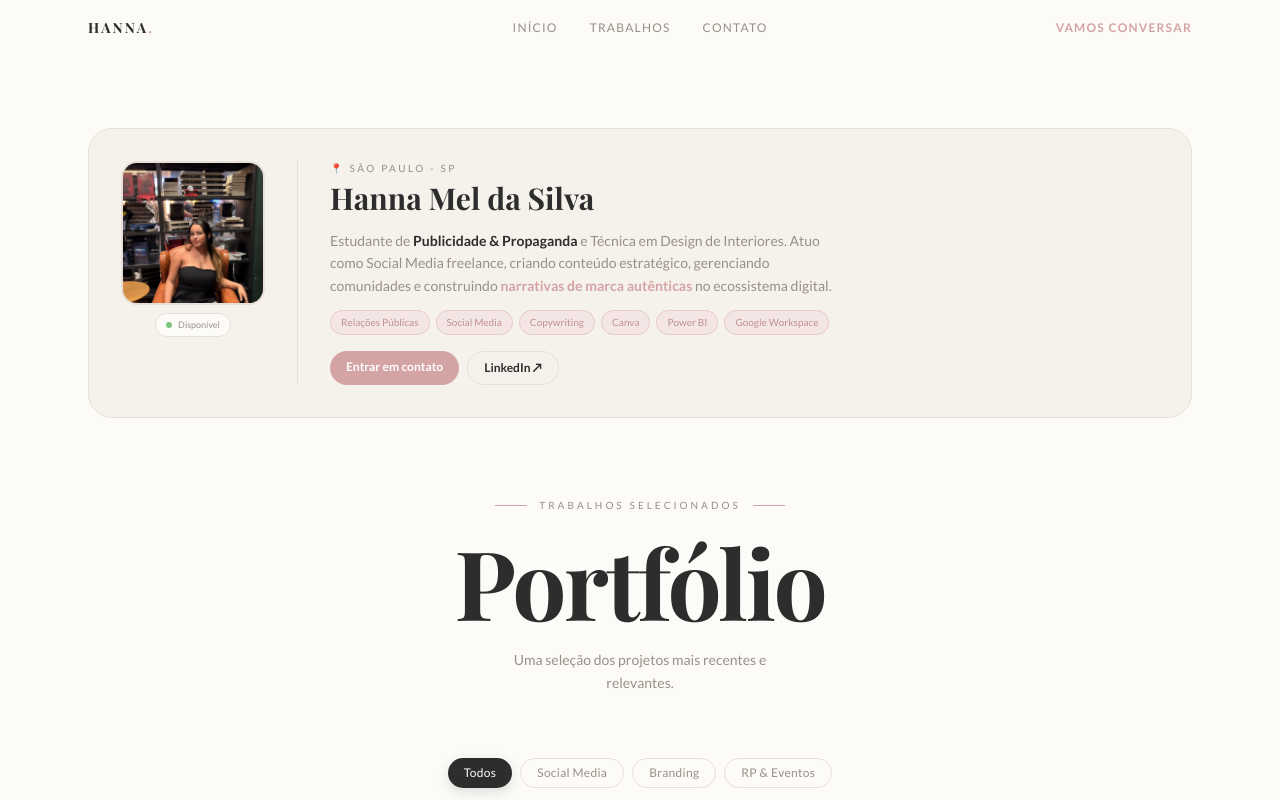
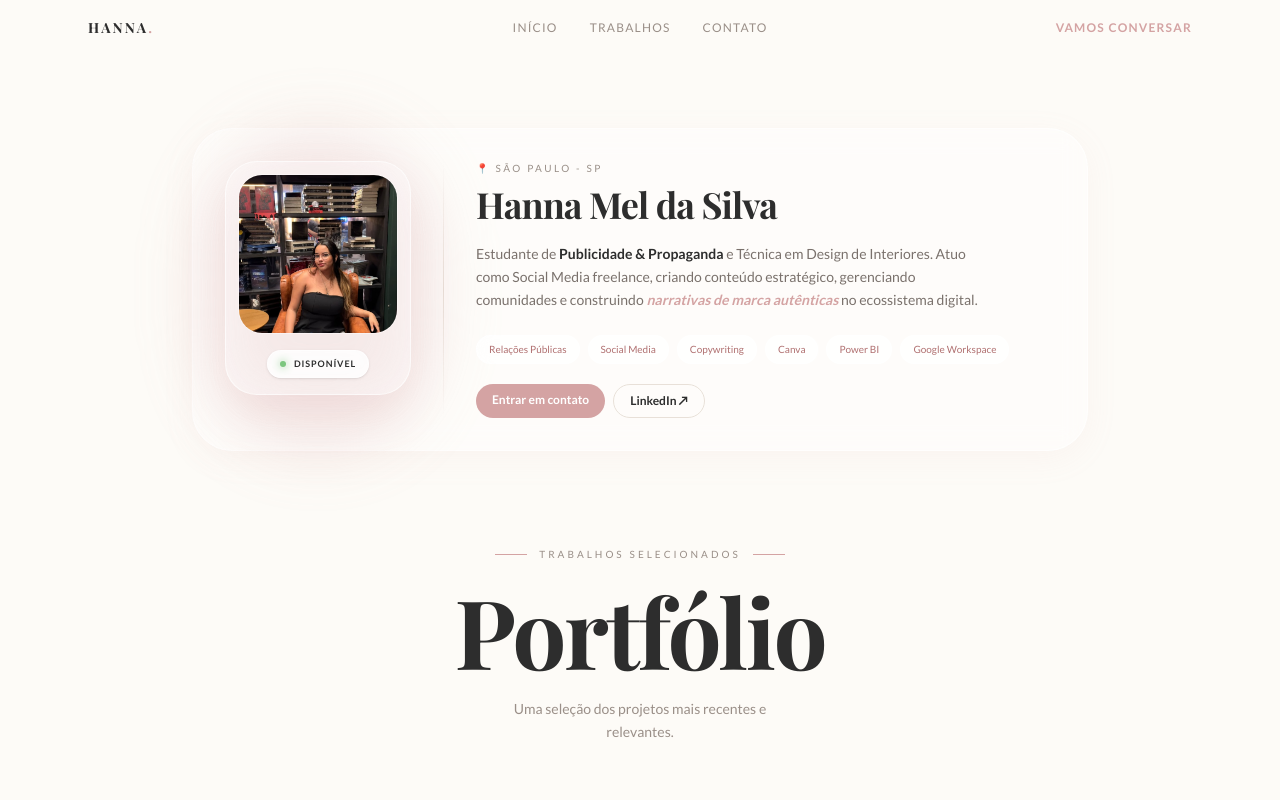
Before and after one commit to martins4936/portfolio-hanna, a Next.js app: page / in a window 1280 px wide. Shown: the top 800 px of the page. Built offline with nearby package versions, Linux system fonts and the light colour scheme.

Commit message:
feat: Glassmorphism and 3D Tilt effect on Profile Photo

```diff
--- a/components/HeroSection.tsx
+++ b/components/HeroSection.tsx
@@ -5,46 +5,58 @@ import ProfilePhoto from "@/components/ProfilePhoto";
 
 export default function HeroSection() {
   return (
-    <section id="inicio" className="pt-32 pb-16 max-w-6xl mx-auto px-6">
+    <section id="inicio" className="relative pt-32 pb-16 max-w-6xl mx-auto px-6 overflow-hidden sm:overflow-visible">
+
+      {/* ── Background Auras (Ambiente Premium) ── */}
+      <motion.div
+        animate={{ x: [0, 40, 0], y: [0, -40, 0], opacity: [0.3, 0.6, 0.3] }}
+        transition={{ duration: 15, repeat: Infinity, ease: "easeInOut" }}
+        className="absolute top-10 right-20 w-[400px] h-[400px] bg-[#D4A3A3]/10 blur-[80px] rounded-full pointer-events-none -z-10"
+      />
+      <motion.div
+        animate={{ x: [0, -30, 0], y: [0, 30, 0], opacity: [0.2, 0.5, 0.2] }}
+        transition={{ duration: 12, repeat: Infinity, ease: "easeInOut", delay: 1 }}
+        className="absolute bottom-0 left-10 w-[500px] h-[500px] bg-[#E8C8C8]/20 blur-[100px] rounded-full pointer-events-none -z-10"
+      />
 
       {/* ── Card de apresentação pessoal ─────────────────────────────── */}
       <motion.div
-        initial={{ opacity: 0, y: 28 }}
+        initial={{ opacity: 0, y: 20 }}
         animate={{ opacity: 1, y: 0 }}
-        transition={{ duration: 0.7, ease: "easeOut" }}
-        className="flex flex-col sm:flex-row items-center sm:items-stretch gap-6 p-6 md:p-8
-                   bg-[#F5F1EB] border border-[#E8E0D8] rounded-3xl mb-20
-                   transition-shadow duration-500 ease-out
-                   hover:shadow-[0_20px_60px_rgba(45,45,45,0.08)]"
+        transition={{ duration: 0.6, ease: "easeOut" }}
+        className="relative z-10 flex flex-col sm:flex-row items-center sm:items-stretch gap-6
+                   p-6 md:p-8 mb-24 max-w-4xl mx-auto rounded-[2.5rem]
+                   bg-white/40 backdrop-blur-md border border-white/60
+                   shadow-[0_8px_32px_rgba(212,163,163,0.08)]"
       >
         {/* Foto + badge + painel admin secreto (Shift+Alt+H) */}
         <ProfilePhoto />
 
         {/* Divisor vertical */}
-        <div className="hidden sm:block w-px bg-[#E8E0D8] self-stretch mx-2" />
+        <div className="hidden sm:block w-px bg-gradient-to-b from-transparent via-[#E8E0D8] to-transparent self-stretch mx-2" />
 
         {/* Texto */}
-        <div className="flex flex-col justify-center gap-3 text-center sm:text-left">
+        <div className="flex flex-col justify-center gap-4 text-center sm:text-left z-10">
           <div>
-            <p className="text-[10px] tracking-[0.25em] uppercase text-[#9A8F88] font-medium mb-1">
+            <p className="text-[10px] tracking-[0.25em] uppercase text-[#9A8F88] font-medium mb-1.5">
               📍 São Paulo - SP
             </p>
-            <h2 className="font-[family-name:var(--font-display)] font-bold text-2xl md:text-3xl text-[#2D2D2D] leading-tight">
+            <h2 className="font-[family-name:var(--font-display)] font-bold text-3xl md:text-4xl text-[#2D2D2D] leading-tight tracking-tight">
               Hanna Mel da Silva
             </h2>
           </div>
 
-          <p className="text-sm text-[#9A8F88] leading-relaxed max-w-lg">
+          <p className="text-sm text-[#7A716C] leading-relaxed max-w-lg">
             Estudante de{" "}
             <span className="font-semibold text-[#2D2D2D]">Publicidade & Propaganda</span>{" "}
             e Técnica em Design de Interiores. Atuo como Social Media freelance,
             criando conteúdo estratégico, gerenciando comunidades e construindo{" "}
-            <span className="text-[#D4A3A3] font-semibold">narrativas de marca autênticas</span>{" "}
+            <span className="text-[#D4A3A3] font-semibold italic">narrativas de marca autênticas</span>{" "}
             no ecossistema digital.
           </p>
 
-          {/* Skill chips */}
-          <div className="flex flex-wrap justify-center sm:justify-start gap-1.5">
+          {/* Skill chips (Premium feel) */}
+          <div className="flex flex-wrap justify-center sm:justify-start gap-2 pt-2">
             {[
               "Relações Públicas", "Social Media",
               "Copywriting",       "Canva",
@@ -52,9 +64,9 @@ export default function HeroSection() {
             ].map((s) => (
               <span
                 key={s}
-                className="px-2.5 py-1 text-[10px] font-medium text-[#C09090]
-                           bg-[#F5E6E6] border border-[#E8C8C8] rounded-full
-                           hover:bg-[#D4A3A3] hover:text-white hover:border-[#D4A3A3]
+                className="px-3 py-1.5 text-[10px] font-medium text-[#B07070]
+                           bg-white/60 backdrop-blur-sm border border-white/80 rounded-full
+                           hover:bg-[#D4A3A3] hover:text-white hover:border-[#D4A3A3] hover:shadow-[0_4px_12px_rgba(212,163,163,0.3)]
                            cursor-default transition-all duration-300 ease-in-out"
               >
                 {s}
--- a/components/ProfilePhoto.tsx
+++ b/components/ProfilePhoto.tsx
@@ -1,12 +1,12 @@
 "use client";
 
-import { useEffect, useState, useCallback } from "react";
+import { useEffect, useState, useCallback, useRef } from "react";
 import Image from "next/image";
+import { motion, useMotionValue, useSpring, useTransform } from "framer-motion";
 
 /* ─────────────────────────────────────────────────────────────
    🔑 ATALHO SECRETO: Shift + Alt + H
-   Só quem sabe o atalho consegue abrir o painel.
-   Visitantes nunca veem este controle.
+   Painel admin mantido.
 ───────────────────────────────────────────────────────────── */
 const isSecretCombo = (e: KeyboardEvent) =>
   e.shiftKey && e.altKey && e.code === "KeyH";
@@ -14,9 +14,9 @@ const isSecretCombo = (e: KeyboardEvent) =>
 const STORAGE_KEY = "hanna-photo-v1";
 
 interface Settings {
-  zoom: number;   // 1.0 → 2.5  (escala CSS)
-  posX: number;   // 0 → 100%   (foco horizontal)
-  posY: number;   // 0 → 100%   (foco vertical — 0 = topo)
+  zoom: number;
+  posX: number;
+  posY: number;
 }
 
 const DEFAULT: Settings = { zoom: 1.0, posX: 50, posY: 40 };
@@ -35,15 +35,38 @@ function load(): Settings {
 export default function ProfilePhoto() {
   const [cfg, setCfg] = useState<Settings>(DEFAULT);
   const [open, setOpen] = useState(false);
-  const [ready, setReady] = useState(false); // evita flash de configurações no SSR
+  const [ready, setReady] = useState(false);
 
-  // Carrega do localStorage após mount
+  // Efeitos 3D (Tilt / Magnetic)
+  const ref = useRef<HTMLDivElement>(null);
+  const x = useMotionValue(0);
+  const y = useMotionValue(0);
+  const mouseXSpring = useSpring(x, { stiffness: 150, damping: 20 });
+  const mouseYSpring = useSpring(y, { stiffness: 150, damping: 20 });
+  const rotateX = useTransform(mouseYSpring, [-0.5, 0.5], ["15deg", "-15deg"]);
+  const rotateY = useTransform(mouseXSpring, [-0.5, 0.5], ["-15deg", "15deg"]);
+
+  const handleMouseMove = (e: React.MouseEvent) => {
+    if (!ref.current) return;
+    const rect = ref.current.getBoundingClientRect();
+    const width = rect.width;
+    const height = rect.height;
+    const mouseX = e.clientX - rect.left;
+    const mouseY = e.clientY - rect.top;
+    x.set(mouseX / width - 0.5);
+    y.set(mouseY / height - 0.5);
+  };
+
+  const handleMouseLeave = () => {
+    x.set(0);
+    y.set(0);
+  };
+
   useEffect(() => {
     setCfg(load());
     setReady(true);
   }, []);
 
-  // Ouve o atalho secreto globalmente
   useEffect(() => {
     const handler = (e: KeyboardEvent) => {
       if (isSecretCombo(e)) {
@@ -55,7 +78,6 @@ export default function ProfilePhoto() {
     return () => window.removeEventListener("keydown", handler);
   }, []);
 
-  // Atualiza state + persiste
   const update = useCallback((patch: Partial<Settings>) => {
     setCfg((prev) => {
       const next = { ...prev, ...patch };
@@ -72,15 +94,31 @@ export default function ProfilePhoto() {
   const { zoom, posX, posY } = ready ? cfg : DEFAULT;
 
   return (
-    <div className="shrink-0 flex flex-col items-center gap-2 relative">
+    <div className="shrink-0 flex flex-col items-center gap-2 relative z-10" style={{ perspective: "1000px" }}>
 
-      {/* ── Foto ── */}
+      {/* ── Aura brilhante flutuante atrás do card ── */}
+      <motion.div
+        animate={{ scale: [1, 1.2, 1], opacity: [0.4, 0.7, 0.4] }}
+        transition={{ duration: 4, repeat: Infinity, ease: "easeInOut" }}
+        className="absolute inset-0 bg-[#D4A3A3]/40 blur-[30px] rounded-full -z-10"
+      />
+
+      {/* ── Glass Card com 3D Tilt ── */}
+      <motion.div
+        ref={ref}
+        onMouseMove={handleMouseMove}
+        onMouseLeave={handleMouseLeave}
+        style={{ rotateX, rotateY, transformStyle: "preserve-3d" }}
+        className="relative p-3 pb-4 bg-white/40 backdrop-blur-xl border border-white/60
+                   rounded-[2rem] shadow-[0_20px_40px_rgba(212,163,163,0.15)]
+                   flex flex-col items-center gap-4 cursor-crosshair
+                   transition-shadow duration-300 hover:shadow-[0_30px_60px_rgba(212,163,163,0.25)]"
+      >
+        {/* Foto Interna que flutua no eixo Z */}
         <div
-        className="relative w-28 h-28 sm:w-36 sm:h-36 rounded-2xl overflow-hidden
-                   border-2 border-[#E8E0D8]
-                   transition-transform duration-500 ease-out hover:scale-[1.03]"
+          className="relative w-32 h-32 sm:w-40 sm:h-40 rounded-3xl overflow-hidden shadow-inner border border-white/40"
+          style={{ transform: "translateZ(40px)" }}
         >
-        {/* Wrapper de zoom — aplica scale + origin sem mover o container */}
           <div
             className="absolute inset-0"
             style={{
@@ -95,25 +133,31 @@ export default function ProfilePhoto() {
               fill
               className="object-cover"
               style={{ objectPosition: `${posX}% ${posY}%` }}
-            sizes="(max-width: 640px) 112px, 144px"
+              sizes="(max-width: 640px) 128px, 160px"
               priority
             />
           </div>
         </div>
 
-      {/* ── Badge disponível ── */}
-      <div className="flex items-center gap-1.5 px-2.5 py-1 bg-[#FDFBF7] border border-[#E8E0D8] rounded-full">
-        <span className="w-1.5 h-1.5 rounded-full bg-[#7BC67E] animate-pulse" />
-        <span className="text-[9px] text-[#9A8F88] font-medium">Disponível</span>
+        {/* Badge flutuante */}
+        <div
+          className="flex items-center gap-2 px-3 py-1.5 bg-white/80 backdrop-blur-md
+                     border border-white/60 rounded-full shadow-sm"
+          style={{ transform: "translateZ(60px)" }}
+        >
+          <span className="w-1.5 h-1.5 rounded-full bg-[#7BC67E] animate-pulse shadow-[0_0_8px_#7BC67E]" />
+          <span className="text-[9px] text-[#2D2D2D] font-bold uppercase tracking-widest">
+            Disponível
+          </span>
         </div>
+      </motion.div>
 
-      {/* ── Painel de admin (invisível para visitantes) ── */}
+      {/* ── Painel de admin secreto ── */}
       {open && (
         <div
-          className="absolute top-full left-1/2 -translate-x-1/2 mt-3 z-[9999]
+          className="absolute top-full left-1/2 -translate-x-1/2 mt-6 z-[9999]
                      bg-white border border-[#E8E0D8] rounded-2xl
                      shadow-[0_20px_60px_rgba(45,45,45,0.15)] p-5 w-72 text-left"
-          // Impede que o clique dentro do painel feche-o involuntariamente
           onMouseDown={(e) => e.stopPropagation()}
         >
           {/* Header do painel */}
@@ -136,73 +180,42 @@ export default function ProfilePhoto() {
             </button>
           </div>
 
-          {/* Slider: Zoom */}
           <label className="block mb-4">
             <div className="flex justify-between mb-1">
-              <span className="text-[10px] uppercase tracking-widest text-[#9A8F88] font-medium">
-                Zoom
-              </span>
-              <span className="text-[10px] font-bold text-[#D4A3A3]">
-                {zoom.toFixed(2)}×
-              </span>
+              <span className="text-[10px] uppercase tracking-widest text-[#9A8F88] font-medium">Zoom</span>
+              <span className="text-[10px] font-bold text-[#D4A3A3]">{zoom.toFixed(2)}×</span>
             </div>
             <input
-              type="range" min="1" max="2.5" step="0.05"
-              value={zoom}
+              type="range" min="1" max="2.5" step="0.05" value={zoom}
               onChange={(e) => update({ zoom: parseFloat(e.target.value) })}
               className="w-full h-1.5 rounded-full appearance-none cursor-pointer accent-[#D4A3A3]"
             />
-            <div className="flex justify-between mt-0.5">
-              <span className="text-[8px] text-[#9A8F88]">Normal</span>
-              <span className="text-[8px] text-[#9A8F88]">2.5×</span>
-            </div>
           </label>
 
-          {/* Slider: Posição Horizontal */}
           <label className="block mb-4">
             <div className="flex justify-between mb-1">
-              <span className="text-[10px] uppercase tracking-widest text-[#9A8F88] font-medium">
-                Posição Horizontal
-              </span>
-              <span className="text-[10px] font-bold text-[#D4A3A3]">
-                {posX}%
-              </span>
+              <span className="text-[10px] uppercase tracking-widest text-[#9A8F88] font-medium">Horizontal</span>
+              <span className="text-[10px] font-bold text-[#D4A3A3]">{posX}%</span>
             </div>
             <input
-              type="range" min="0" max="100" step="1"
-              value={posX}
+              type="range" min="0" max="100" step="1" value={posX}
               onChange={(e) => update({ posX: parseInt(e.target.value) })}
               className="w-full h-1.5 rounded-full appearance-none cursor-pointer accent-[#D4A3A3]"
             />
-            <div className="flex justify-between mt-0.5">
-              <span className="text-[8px] text-[#9A8F88]">Esquerda</span>
-              <span className="text-[8px] text-[#9A8F88]">Direita</span>
-            </div>
           </label>
 
-          {/* Slider: Posição Vertical */}
           <label className="block mb-5">
             <div className="flex justify-between mb-1">
-              <span className="text-[10px] uppercase tracking-widest text-[#9A8F88] font-medium">
-                Posição Vertical
-              </span>
-              <span className="text-[10px] font-bold text-[#D4A3A3]">
-                {posY}%
-              </span>
+              <span className="text-[10px] uppercase tracking-widest text-[#9A8F88] font-medium">Vertical</span>
+              <span className="text-[10px] font-bold text-[#D4A3A3]">{posY}%</span>
             </div>
             <input
-              type="range" min="0" max="100" step="1"
-              value={posY}
+              type="range" min="0" max="100" step="1" value={posY}
               onChange={(e) => update({ posY: parseInt(e.target.value) })}
               className="w-full h-1.5 rounded-full appearance-none cursor-pointer accent-[#D4A3A3]"
             />
-            <div className="flex justify-between mt-0.5">
-              <span className="text-[8px] text-[#9A8F88]">Topo</span>
-              <span className="text-[8px] text-[#9A8F88]">Base</span>
-            </div>
           </label>
 
-          {/* Botões */}
           <div className="flex gap-2">
             <button
               onClick={reset}
```
Lines whose indentation alone changed are shown as unchanged.
